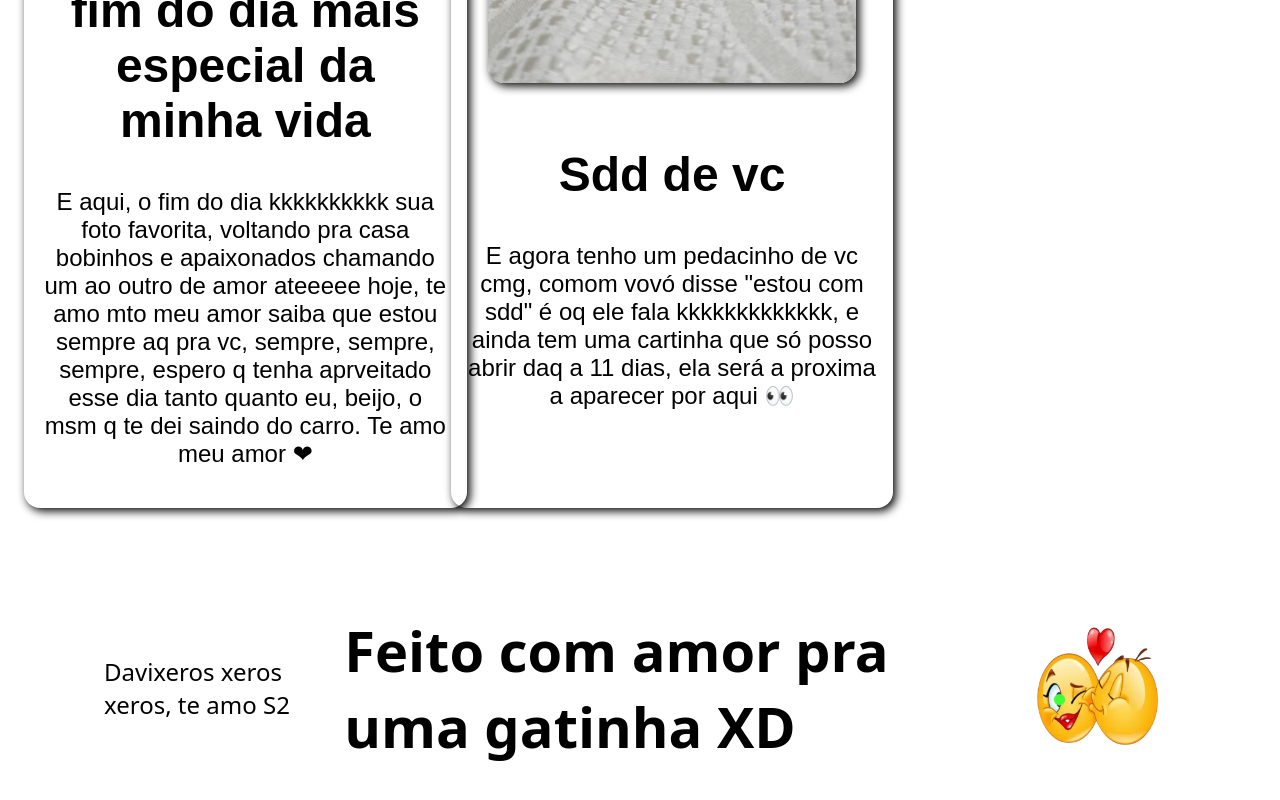
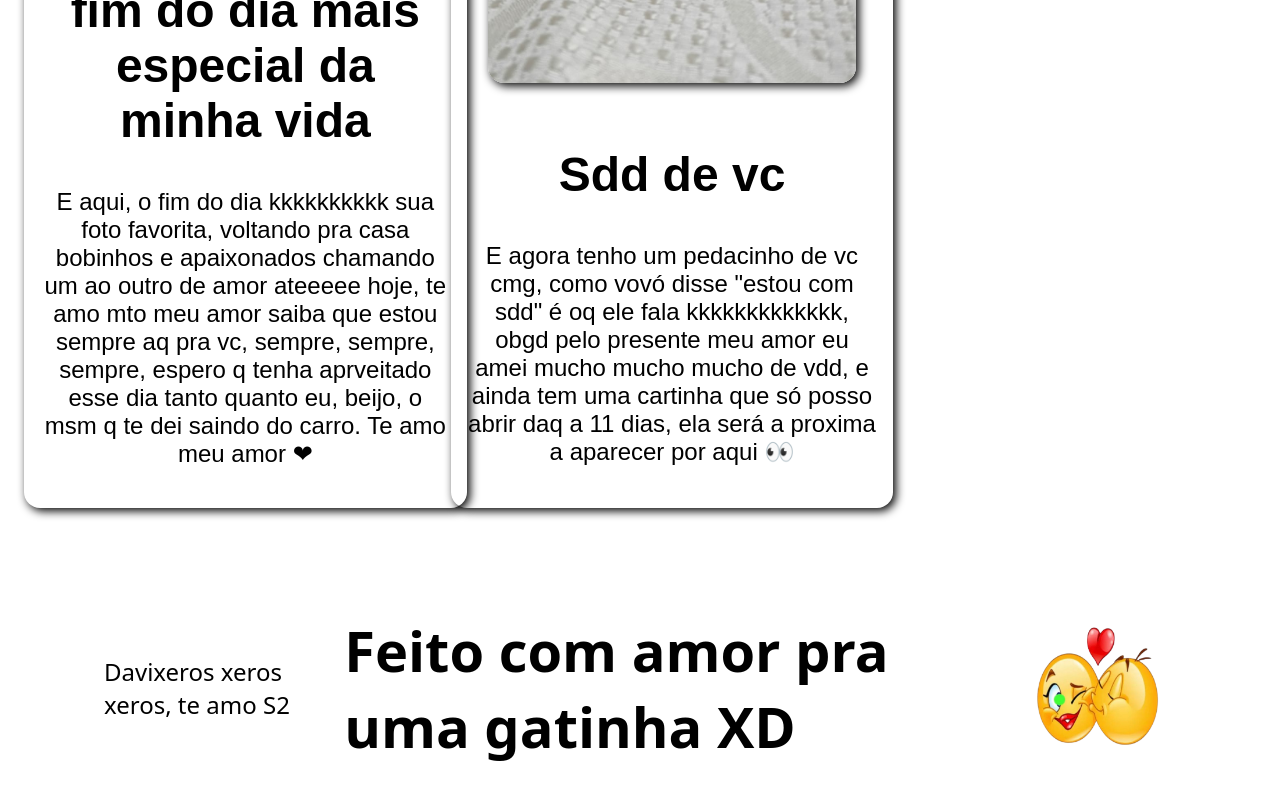
Before and after one commit to DaviFelipe3340/bngn-project, a React (Vite) app: page / in a window 1280 px wide. Shown: the part 5726-6526 px from the top of the page. Built offline with nearby package versions, Linux system fonts and the light colour scheme; the HTML template or start-up script is replaced by a standard one.

Commit message:
primeiro bjo -final version

```diff
--- a/src/components/Album.jsx
+++ b/src/components/Album.jsx
@@ -95,7 +95,7 @@ export default function Album() {
     {
       img: Youreawizardharry,
       title: 'Sdd de vc',
-      text: 'E agora tenho um pedacinho de vc cmg, comom vovó disse "estou com sdd" é oq ele fala kkkkkkkkkkkkk, e ainda tem uma cartinha que só posso abrir daq a 11 dias, ela será a proxima a aparecer por aqui 👀',
+      text: 'E agora tenho um pedacinho de vc cmg, como vovó disse "estou com sdd" é oq ele fala kkkkkkkkkkkkk, obgd pelo presente meu amor eu amei mucho mucho mucho de vdd, e ainda tem uma cartinha que só posso abrir daq a 11 dias, ela será a proxima a aparecer por aqui 👀',
     }
   ];
   return (
```
